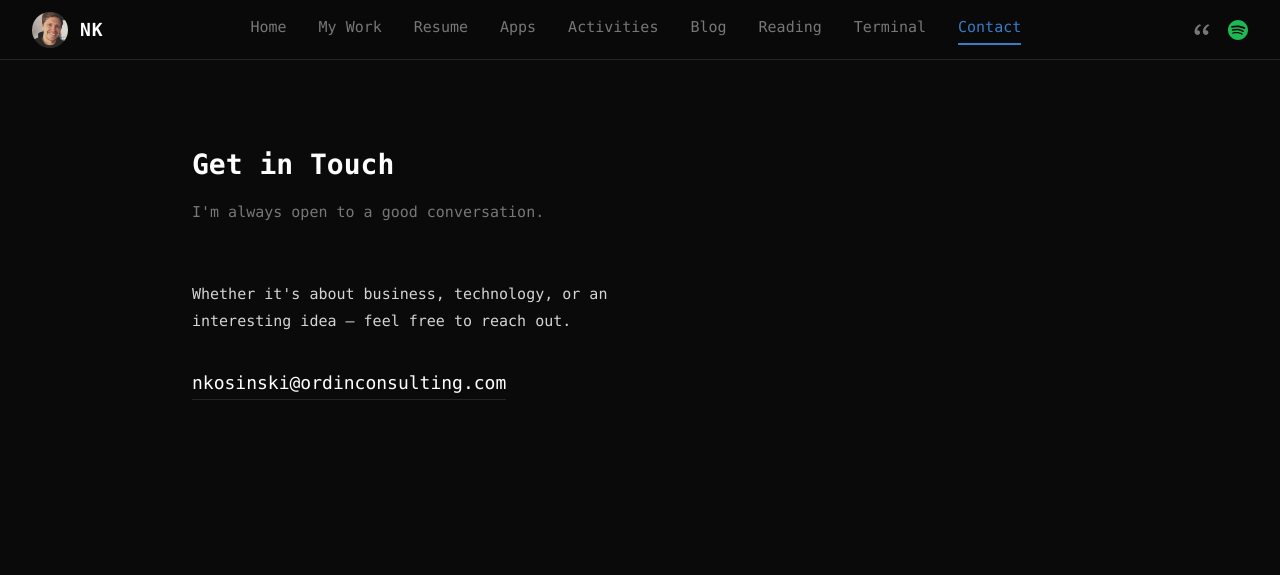
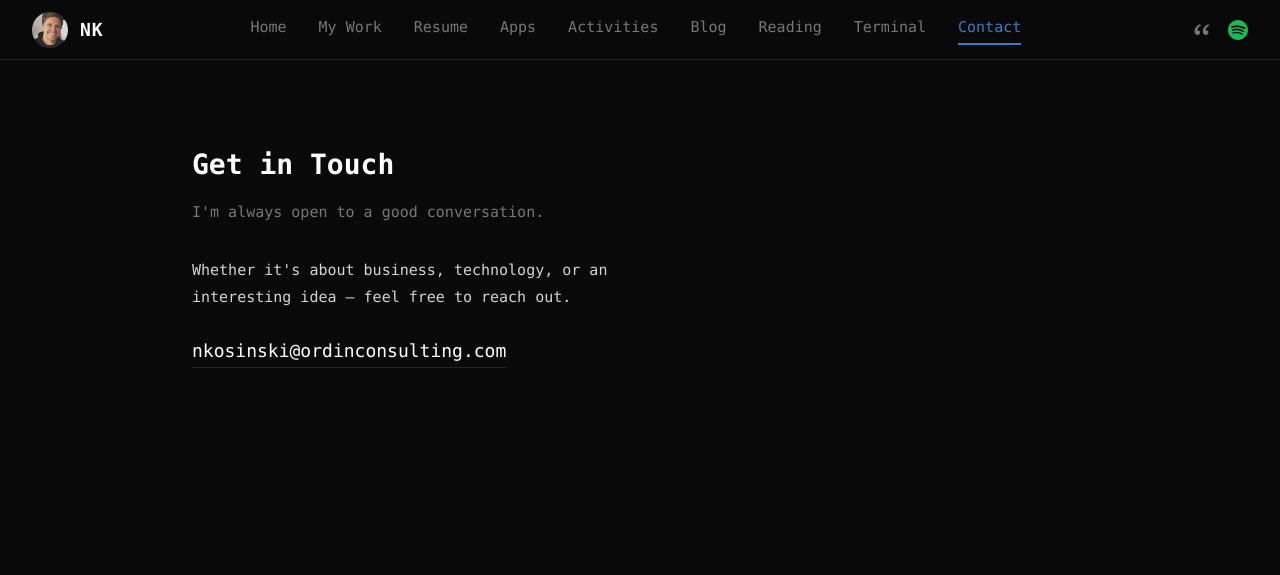
Before and after one commit to nko614/kosinski-website, a Flask app: page /contact in a window 1280 px wide. Shown: the top 575 px of the page. Run offline with Flask 3, Linux system fonts and the light colour scheme; some libraries are stand-ins or nearby versions.

Commit message:
Even out spacing on contact page

```diff
--- a/templates/contact.html
+++ b/templates/contact.html
@@ -5,10 +5,10 @@
 {% block content %}
 <main>
     <h1 class="page-title">Get in Touch</h1>
-    <p class="page-subtitle">I'm always open to a good conversation.</p>
+    <p class="page-subtitle" style="margin-bottom: 24px;">I'm always open to a good conversation.</p>
 
     <div class="contact-block">
-        <p class="contact-note">Whether it's about business, technology, or an interesting idea — feel free to reach out.</p>
+        <p class="contact-note" style="margin-bottom: 24px;">Whether it's about business, technology, or an interesting idea — feel free to reach out.</p>
         <a href="mailto:nkosinski@ordinconsulting.com" class="contact-email-link">nkosinski@ordinconsulting.com</a>
     </div>
 </main>
```
